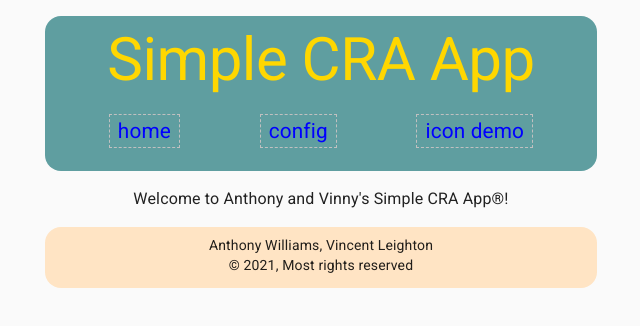
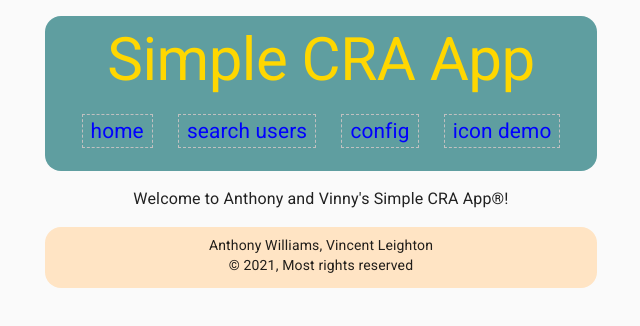
Before and after one commit to Wolven531/simple-cra-app, a React (Create React App) app: page / in a window 1280 px wide. Shown: the top 326 px of the page, without its empty margins (319-959 px from the left). Built offline with nearby package versions, Linux system fonts and the light colour scheme.

Commit message:
Added SearchUsers Component to App and Nav

```diff
--- a/src/App/App.tsx
+++ b/src/App/App.tsx
@@ -5,6 +5,7 @@ import { ConfigPage } from '../ConfigPage/ConfigPage'
 import { IconDemo } from '../IconDemo'
 import { Nav } from '../Nav/Nav'
 import PageNotfound from '../PageNotFound/PageNotfound'
+import { SearchUsers } from '../SearchUsers/SearchUsers'
 import { ApiService } from '../services/ApiService'
 import './App.css'
 
@@ -39,6 +40,10 @@ function App() {
 									Welcome to Anthony and Vinny's Simple CRA App®!
 								</Typography>
 							</Container>
+						</Route>
+						<Route path="/searchUsers" exact>
+							{/* Search Users page */}
+								<SearchUsers api={api}></SearchUsers>
 						</Route>
 						<Route path="/config">
 							{/* Config page */}
--- a/src/Nav/Nav.tsx
+++ b/src/Nav/Nav.tsx
@@ -12,6 +12,9 @@ const Nav: FC = () => {
 						<Link to="/">Home</Link>
 					</Grid>
 					<Grid item>
+						<Link to="/SearchUsers">Search Users</Link>
+					</Grid>
+					<Grid item>
 						<Link to="/config">Config</Link>
 					</Grid>
 					<Grid item>
```
